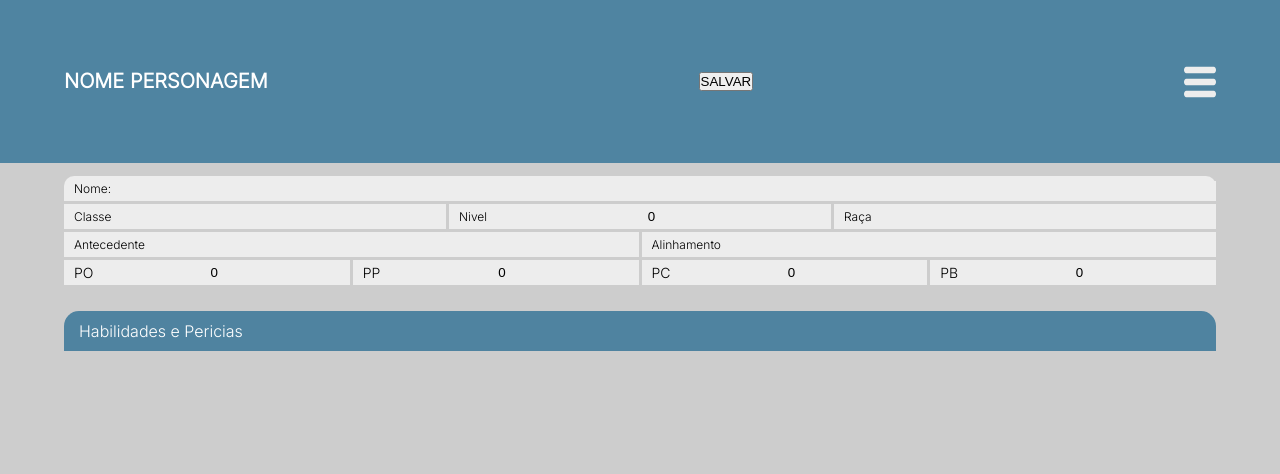
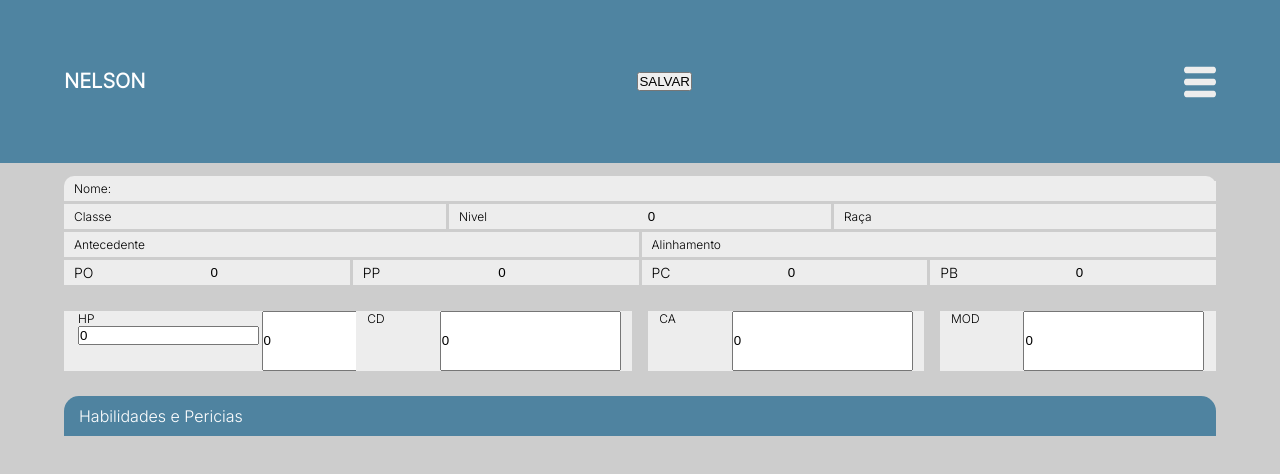
Before and after one commit to mabiiak/ficheiro-de-bolso, a React (Create React App) app: page /ficha in a window 1280 px wide. Shown: the top 474 px of the page. Built offline with nearby package versions, Linux system fonts and the light colour scheme.

Commit message:
feat: cria campos de status para salvar CD CA e modificador

```diff
--- a/src/components/Cabeçalho.jsx
+++ b/src/components/Cabeçalho.jsx
@@ -9,6 +9,7 @@ export default function Cabeçalho({titulo}) {
         defineHabilidades,
         descritivo,
         moedas,
+        status,
     } = useContext(Context);
 
     const [viewHidden, setViewHidden] = useState(true);
@@ -23,13 +24,7 @@ export default function Cabeçalho({titulo}) {
             moedas,
             habilidades: { ...defineHabilidades},
             pericias: { ...listaPericias },
-            status: {
-                hpAtual: 0,
-                hpMax: 0,
-                cd: 0,
-                ca: 0,
-                mod: 0,
-            }
+            status,
         }));
     };
 
--- a/src/components/Status.jsx
+++ b/src/components/Status.jsx
@@ -0,0 +1,62 @@
+import React, { useContext } from "react";
+import { Context } from "../context/Provider";
+import './css/Status.css'
+
+export default function Status() {
+    const { status, setStatus } = useContext(Context);
+
+    const changeValue = ({target}) => {
+        const { value, name } = target;
+
+        setStatus({ ...status, [name]: +value });
+    };
+
+    return (
+        <section id="status">
+            <div id="status-triplo">
+                <div className="linha-descritiva">
+                    <p>HP</p>
+                    <input
+                        onChange={(e) => changeValue(e)}
+                        type="number"
+                        value={status.hpMax}
+                        name="hpMax"
+                    />
+                </div>
+                <input
+                    onChange={(e) => changeValue(e)}
+                    type="number"
+                    value={status.hpAtual}
+                    name="hpAtual"
+                />
+            </div>
+            <div className="status-duplo linha-descritiva">
+                <p>CD</p>
+                <input
+                    onChange={(e) => changeValue(e)}
+                    type="number"
+                    value={status.cd}
+                    name="cd"
+                />
+            </div>
+            <div className="status-duplo linha-descritiva">
+                <p>CA</p>
+                <input
+                    onChange={(e) => changeValue(e)}
+                    type="number"
+                    value={status.ca}
+                    name="ca"
+                />
+            </div>
+            <div className="status-duplo linha-descritiva">
+                <p>MOD</p>
+                <input
+                    onChange={(e) => changeValue(e)}
+                    type="number"
+                    value={status.mod}
+                    name="mod"
+                />
+            </div>
+        </section>
+    )
+}
--- /dev/null
+++ b/src/components/css/Status.css
@@ -0,0 +1,36 @@
+#status {
+    display: flex;
+    justify-content: space-between;
+    padding: 1% 5%;
+    width: 100%;
+    border-radius: 50px;
+    overflow: hidden;
+}
+
+.linha-descritiva {
+    padding: 0 1%;
+    display: inline;
+    font-size: 12px;
+
+}
+
+
+
+#status-triplo {
+    background-color: #EDEDED;
+    display: flex;
+    height: 60px;
+    justify-content: space-between;
+    width: 24%;
+    padding: 0 1%;
+}
+
+
+
+.status-duplo {
+    background-color: #EDEDED;
+    display: flex;
+    height: 60px;
+    justify-content: space-between;
+    width: 24%;
+}
--- a/src/context/Provider.js
+++ b/src/context/Provider.js
@@ -29,6 +29,14 @@ function Provider({ children }) {
         carisma: 0,
     });
 
+    const [status, setStatus] = useState({
+        hpAtual: 0,
+        hpMax: 0,
+        cd: 0,
+        ca: 0,
+        mod: 0,
+    });
+
     const [listaPericias, setListaPericias] = useState({});
 
     useEffect(() => {
@@ -37,6 +45,7 @@ function Provider({ children }) {
             setHabilidades(verSalvos.habilidades);
             setListaPericias(verSalvos.pericias);
             setDescritivo(verSalvos.descritivo);
+            setStatus(verSalvos.status);
         };
     }, []);
 
@@ -49,6 +58,8 @@ function Provider({ children }) {
         setDescritivo,
         moedas,
         setMoedas,
+        status,
+        setStatus,
     }
 
   return (
--- a/src/paginas/Ficha.jsx
+++ b/src/paginas/Ficha.jsx
@@ -1,5 +1,4 @@
-import React, { useEffect, useState, useContext } from "react";
-import { Context } from "../context/Provider";
+import React from "react";
 
 import Habilidades from "../components/Habilidades";
 import Pericias from "../components/Pericias";
@@ -7,6 +6,7 @@ import Pericias from "../components/Pericias";
 import Cabeçalho from "../components/Cabeçalho";
 import TituloExpansivo from "../components/genericos/TituloExpansivo";
 import Descritivo from "../components/Descritivo";
+import Status from "../components/Status";
 
 export default function Ficha() {
     const habilidadesPericias = () => (
@@ -18,13 +18,9 @@ export default function Ficha() {
 
     return(
         <div>
-            <Cabeçalho titulo={"nome personagem"}/>
-
-            {/* Descrição personagem e moedas */}
+            <Cabeçalho titulo={"nelson"}/>
             <Descritivo />
-
-            {/* Status */}
-
+            <Status />
             <TituloExpansivo
                 titulo="Habilidades e Pericias"
                 body={habilidadesPericias()}
```
